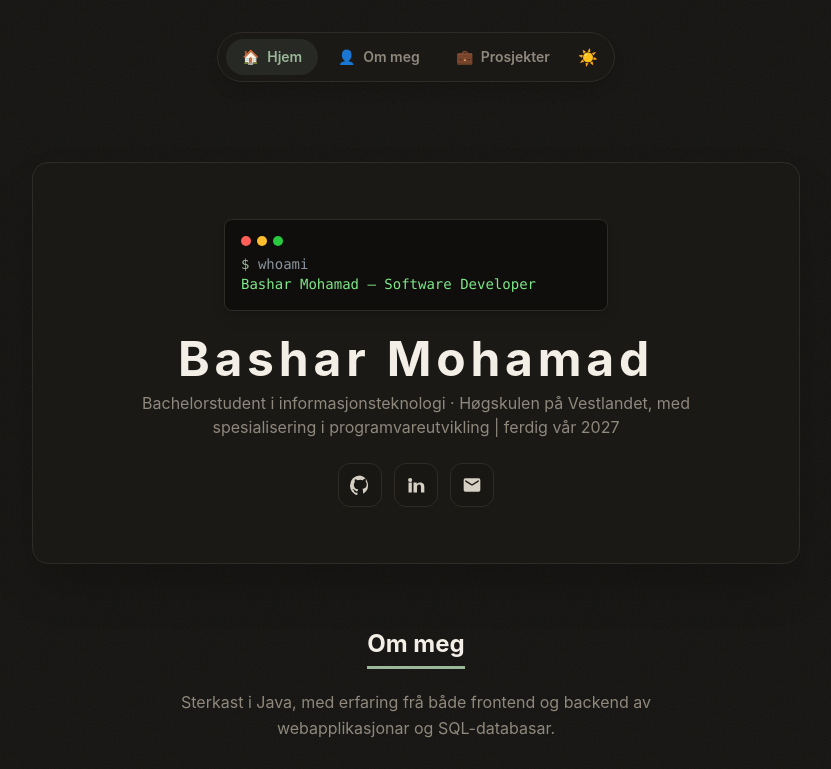
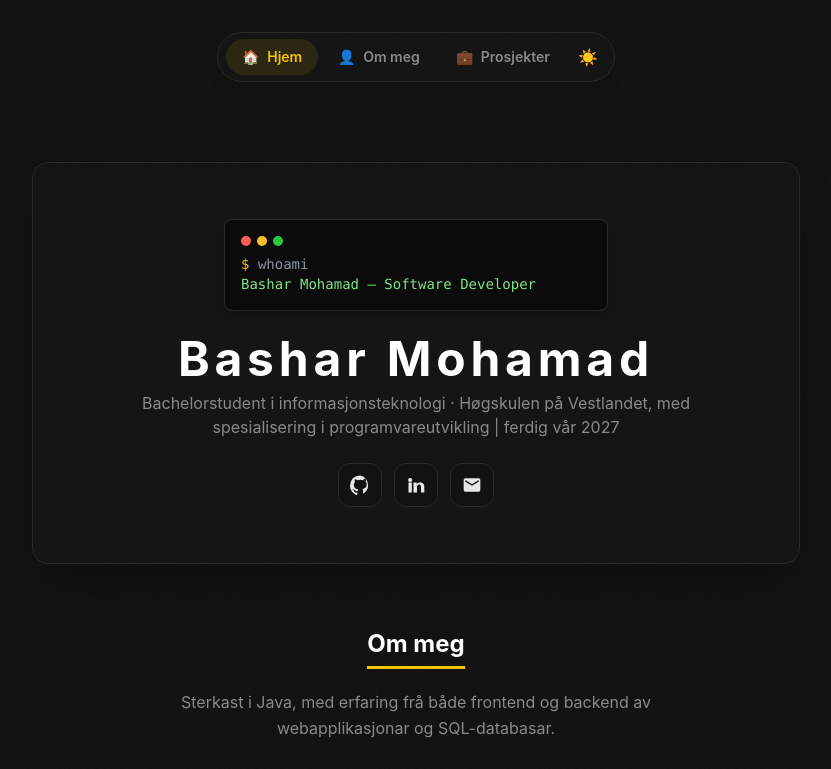
Before and after one commit to Bashar709/porotfolio, a React (Vite) app: page / in a window 1280 px wide. Shown: the top 769 px of the page, without its empty margins (224-1055 px from the left). Built offline with nearby package versions, Linux system fonts and the light colour scheme.

Commit message:
Switch to black/white palette with terminal-yellow accent

```diff
--- a/src/components/TerminalIntro.tsx
+++ b/src/components/TerminalIntro.tsx
@@ -34,7 +34,7 @@ export default function TerminalIntro() {
   }, [])
 
   return (
-    <div className="mx-auto mb-6 w-full max-w-sm rounded-lg border border-line bg-[#0e0d0b]/85 p-4 text-left font-mono text-sm shadow-lg">
+    <div className="mx-auto mb-6 w-full max-w-sm rounded-lg border border-line bg-[#0a0a0a]/85 p-4 text-left font-mono text-sm shadow-lg">
       <div className="mb-2 flex gap-1.5">
         <span className="h-2.5 w-2.5 rounded-full bg-[#ff5f56]" />
         <span className="h-2.5 w-2.5 rounded-full bg-[#ffbd2e]" />
--- a/src/index.css
+++ b/src/index.css
@@ -3,23 +3,23 @@
 @custom-variant dark (&:where(.dark, .dark *));
 
 @theme {
-  --color-bg: #151412;
-  --color-panel: #1d1b18;
-  --color-accent: #9cb89a;
-  --color-muted: #8f887c;
-  --color-line: #2f2c27;
-  --color-text: #d6d0c4;
-  --color-text-strong: #f4efe6;
+  --color-bg: #0f0f0f;
+  --color-panel: #181818;
+  --color-accent: #f5c400;
+  --color-muted: #8a8a8a;
+  --color-line: #2a2a2a;
+  --color-text: #e8e8e8;
+  --color-text-strong: #ffffff;
 }
 
 :root:not(.dark) {
-  --color-bg: #f6f3ec;
-  --color-panel: #eeeae0;
-  --color-accent: #4e6e4d;
-  --color-muted: #6b655a;
-  --color-line: #dcd5c7;
-  --color-text: #2b2823;
-  --color-text-strong: #151412;
+  --color-bg: #fafaf7;
+  --color-panel: #f1f1ec;
+  --color-accent: #9a7a00;
+  --color-muted: #5e5e5a;
+  --color-line: #e0e0d9;
+  --color-text: #1f1f1f;
+  --color-text-strong: #111111;
 }
 
 html {
```
